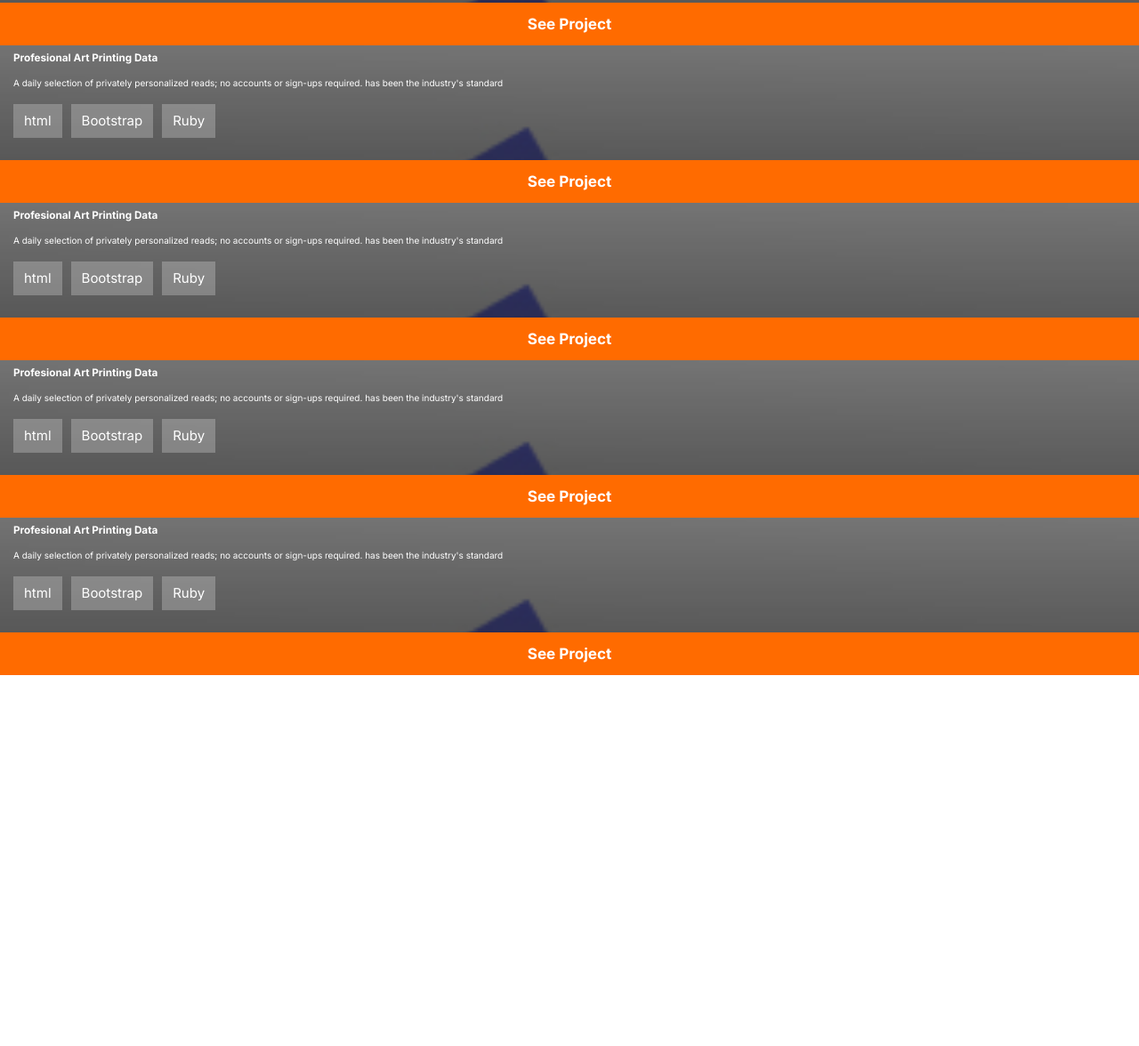
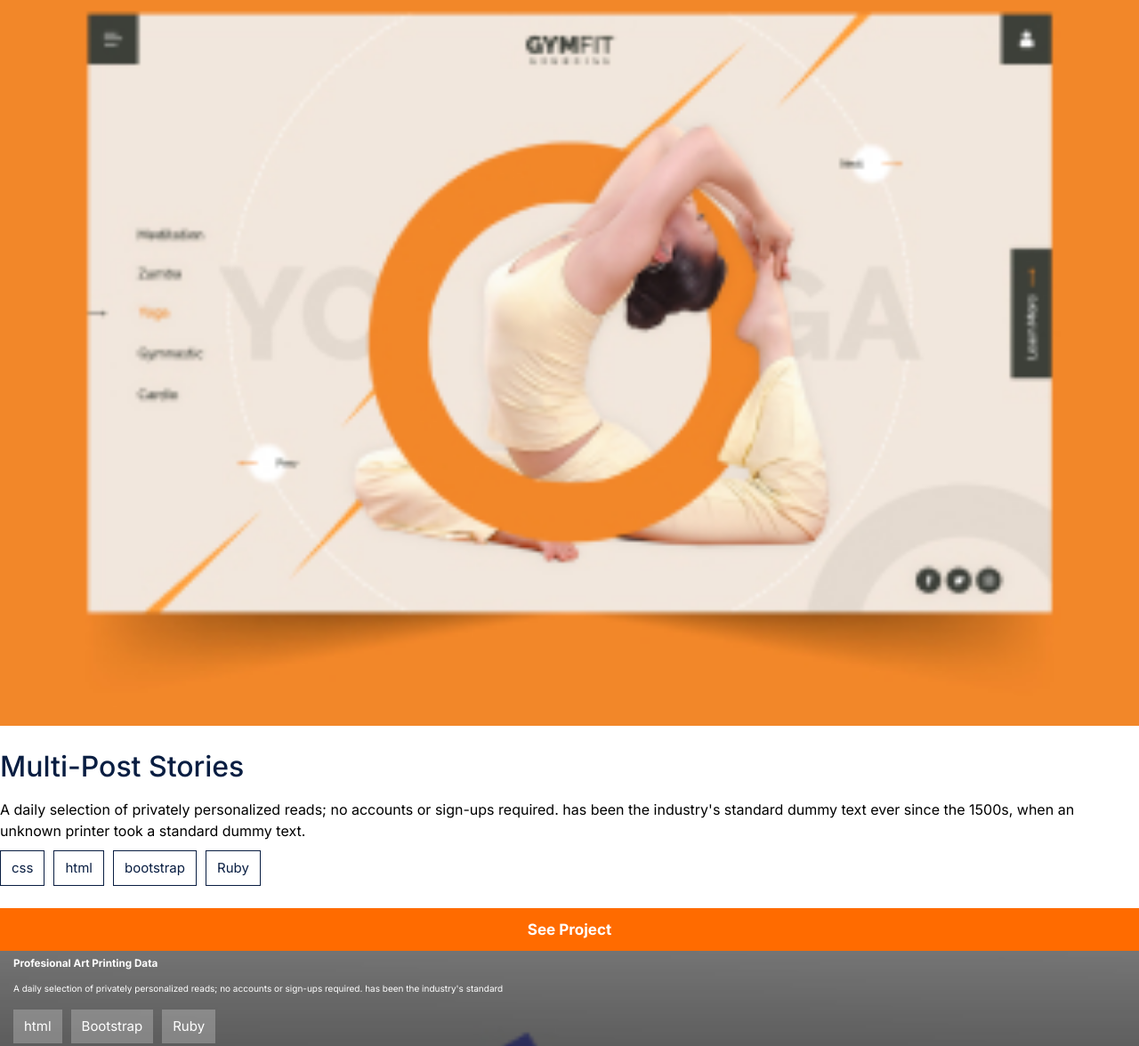
Before and after one commit to Lusindiso/Microverse-Portfolio, a website: page index.html in a window 1280 px wide. Shown: the part 930-2106 px from the top of the page at 89% size. Before the commit the page ends 1689 px from the top, so only its background shows below. Drawn offline with Linux system fonts and the light colour scheme.

Commit message:
Add story part of works section

```diff
--- a/index.html
+++ b/index.html
@@ -57,13 +57,28 @@ don’t hestiate to contact me.
     <section class="works">
         <div class="works-stories">
             <h2 class="works-stories__heading">My Recent Works</h2>
-            <div class="works-stories__img"></div>
+            <div class="works-stories__photo">
+                <img class="works-stories__photo--img" src="./img/portfolio.jpg" alt="">
+            </div>
             <div class="works-stories__story">
+                <h3 class="works-stories__story--heading">
+                    Multi-Post Stories
+                </h3>
+                <p class="works-stories__story--paragraph">
+                    A daily selection of privately personalized reads;
+                    no accounts or sign-ups required. has been the industry's
+                    standard dummy text ever since the 1500s, when an unknown
+                    printer took a standard dummy text.
+                </p>
+            </div>
 
-            </div>
-            <div class="works-stories__languages">
+            <ul class="works-stories__languages">
+                <li class="works-stories__languages--item">css</li>
+                <li class="works-stories__languages--item">html</li>
+                <li class="works-stories__languages--item">bootstrap</li>
+                <li class="works-stories__languages--item">Ruby</li>
+            </ul>
 
-            </div>
             <div class="works-stories__btn">
                 <a href="#" class="btn">See Project</a>
             </div>
@@ -76,11 +91,11 @@ don’t hestiate to contact me.
                 A daily selection of privately personalized reads;
                 no accounts or sign-ups required. has been the industry's standard
             </p>
-            <div class="works-project__languages">
-                <div class="works-project__languages--item">html</div>
-                <div class="works-project__languages--item">Bootstrap</div>
-                <div class="works-project__languages--item">Ruby</div>
-            </div>
+            <ul class="works-project__languages">
+                <li class="works-project__languages--item">html</li>
+                <li class="works-project__languages--item">Bootstrap</li>
+                <li class="works-project__languages--item">Ruby</li>
+            </ul>
             <div class="works-project__btn"><a href="#" class="btn">See Project</a></div>
         </div>
         <div class="works-project">
@@ -106,11 +121,11 @@ don’t hestiate to contact me.
                 A daily selection of privately personalized reads;
                 no accounts or sign-ups required. has been the industry's standard
             </p>
-            <div class="works-project__languages">
-                <div class="works-project__languages--item">html</div>
-                <div class="works-project__languages--item">Bootstrap</div>
-                <div class="works-project__languages--item">Ruby</div>
-            </div>
+            <ul class="works-project__languages">
+                <li class="works-project__languages--item">html</li>
+                <li class="works-project__languages--item">Bootstrap</li>
+                <li class="works-project__languages--item">Ruby</li>
+            </ul>
             <div class="works-project__btn">
                 <a href="#" class="btn">See Project</a>
             </div>
@@ -123,11 +138,11 @@ don’t hestiate to contact me.
                 A daily selection of privately personalized reads;
                 no accounts or sign-ups required. has been the industry's standard
             </p>
-            <div class="works-project__languages">
-                <div class="works-project__languages--item">html</div>
-                <div class="works-project__languages--item">Bootstrap</div>
-                <div class="works-project__languages--item">Ruby</div>
-            </div>
+            <ul class="works-project__languages">
+                <li class="works-project__languages--item">html</li>
+                <li class="works-project__languages--item">Bootstrap</li>
+                <li class="works-project__languages--item">Ruby</li>
+            </ul>
             <div class="works-project__btn"><a href="#" class="btn">See Project</a></div>
         </div>
         <div class="works-project">
@@ -138,11 +153,11 @@ don’t hestiate to contact me.
                 A daily selection of privately personalized reads;
                 no accounts or sign-ups required. has been the industry's standard
             </p>
-            <div class="works-project__languages">
-                <div class="works-project__languages--item">html</div>
-                <div class="works-project__languages--item">Bootstrap</div>
-                <div class="works-project__languages--item">Ruby</div>
-            </div>
+            <ul class="works-project__languages">
+                <li class="works-project__languages--item">html</li>
+                <li class="works-project__languages--item">Bootstrap</li>
+                <li class="works-project__languages--item">Ruby</li>
+            </ul>
             <div class="works-project__btn"><a href="#" class="btn">See Project</a></div>
         </div>
         <div class="works-project">
@@ -153,11 +168,11 @@ don’t hestiate to contact me.
                 A daily selection of privately personalized reads;
                 no accounts or sign-ups required. has been the industry's standard
             </p>
-            <div class="works-project__languages">
-                <div class="works-project__languages--item">html</div>
-                <div class="works-project__languages--item">Bootstrap</div>
-                <div class="works-project__languages--item">Ruby</div>
-            </div>
+            <ul class="works-project__languages">
+                <li class="works-project__languages--item">html</li>
+                <li class="works-project__languages--item">Bootstrap</li>
+                <li class="works-project__languages--item">Ruby</li>
+            </ul>
             <div class="works-project__btn"><a href="#" class="btn">See Project</a></div>
         </div>
     </section>
--- a/style.css
+++ b/style.css
@@ -79,7 +79,7 @@ a:link {
 
 .heading__primary {
   font-size: 5.4rem;
-  font-weight: 400;
+  font-weight: 500;
   color: #ff6b00;
   line-height: 6.4rem;
   letter-spacing: 0.37px;
@@ -112,6 +112,54 @@ a:link {
 
 .works {
   display: grid;
+}
+
+.works-stories {
+  color: #091e42;
+}
+
+.works-stories__heading {
+  font-size: 4rem;
+  line-height: 4rem;
+  color: #1c1a19;
+  font-weight: 500;
+  text-align: left;
+  padding: 3.8rem 0;
+  border-bottom: 1px solid #212121;
+  margin: 7.5rem 0;
+}
+
+.works-stories__photo--img {
+  width: 100%;
+}
+
+.works-stories__story--heading {
+  font-size: 3.2rem;
+  font-weight: 500;
+  line-height: 4.4rem;
+  margin: 1.4rem 0;
+}
+
+.works-stories__story--paragraph {
+  font-size: 1.6rem;
+  font-weight: 400;
+  line-height: 2.4rem;
+  color: black;
+}
+
+.works-stories__languages {
+  list-style: none;
+  display: flex;
+  align-items: center;
+  margin: 1rem 0 2.5rem 0;
+}
+
+.works-stories__languages--item {
+  padding: 0.5rem 1.2rem;
+  font-size: 1.5rem;
+  color: #091e42;
+  border: 1px solid #091e42;
+  margin-right: 1rem;
 }
 
 .works-project {
@@ -194,4 +242,8 @@ a:link {
   .navbar {
     padding: 0 0.5rem;
   }
+
+  .works-stories__heading {
+    font-size: 3.5rem;
+  }
 }
```
Also changed, not shown: img/portfolio.jpg (added).
